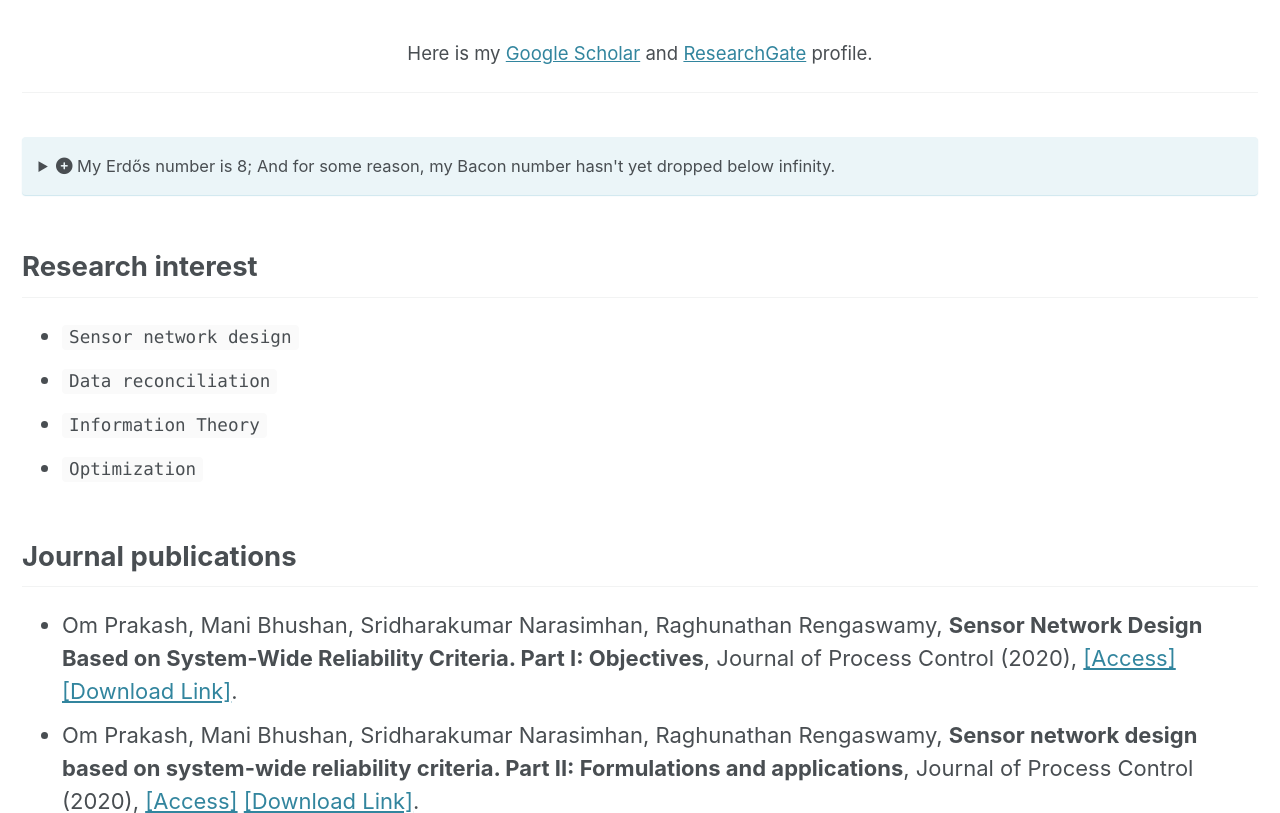
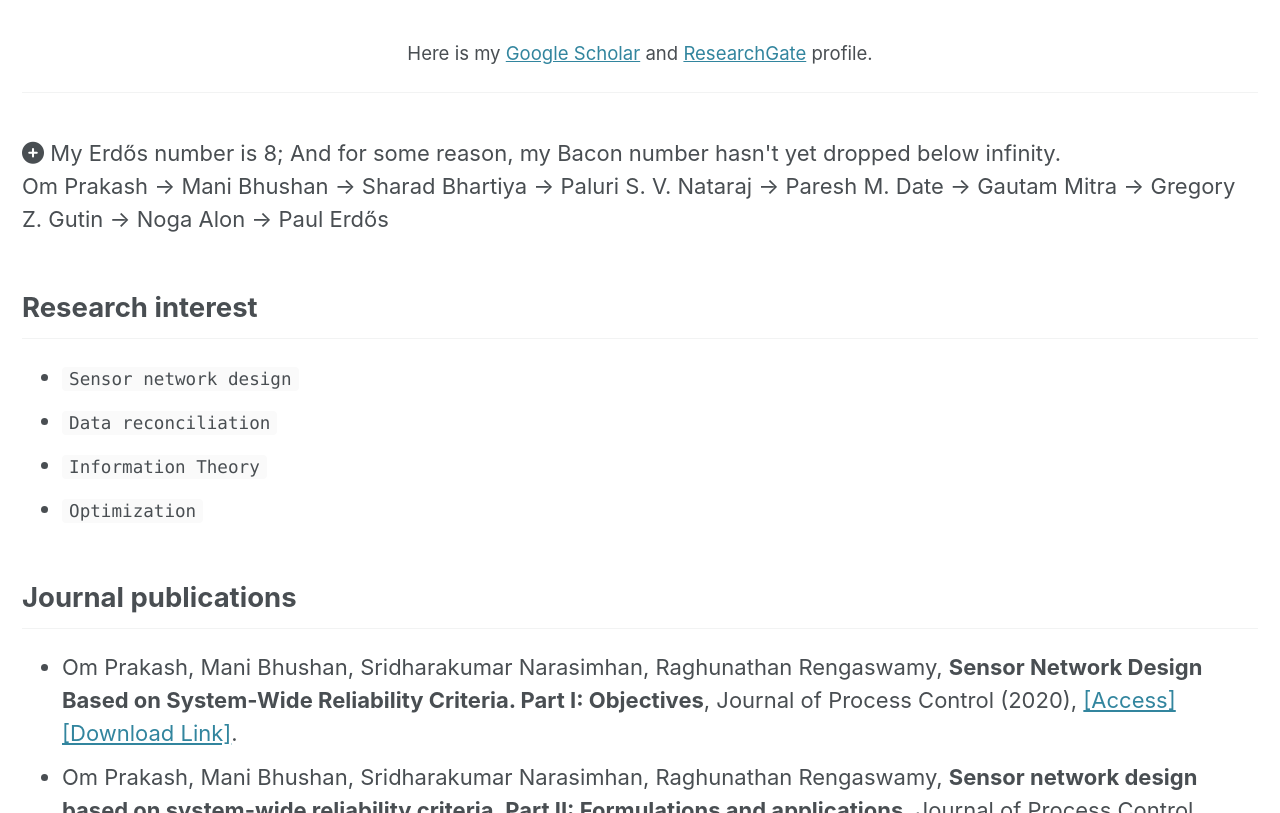
Before and after one commit to prakashoms/prakashoms.github.io, a Jekyll site: the page built from _pages/research.md, in a window 1280 px wide and 900 px high, scrolled down 347 px, cut to the strip 87-900 px from the top of the window. Built offline with Jekyll 4.4.1, drawn with Linux system fonts in a browser that asks for light colours; cached includes are drawn as plain includes; nearby versions of some CDN libraries.

Commit message:
Update research.md

```diff
--- a/_pages/research.md
+++ b/_pages/research.md
@@ -16,11 +16,11 @@ intro:
 ---
 {% include feature_row id="intro" type="center" %}
 
-<details><summary> <i class="fas fa-plus-circle"></i> My Erdős number is 8; And for some reason, my Bacon number hasn't yet dropped below infinity.</summary>
+<!--- <details> --><summary> <i class="fas fa-plus-circle"></i> My Erdős number is 8; And for some reason, my Bacon number hasn't yet dropped below infinity.</summary>
 <p>
 Om Prakash -> Mani Bhushan -> Sharad Bhartiya -> Paluri S. V. Nataraj -> Paresh M. Date -> Gautam Mitra -> Gregory Z. Gutin -> Noga Alon -> Paul Erdős
 </p>
-</details>
+<!--- </details> -->
 {: .notice--info}
 
 ## Research interest
```
